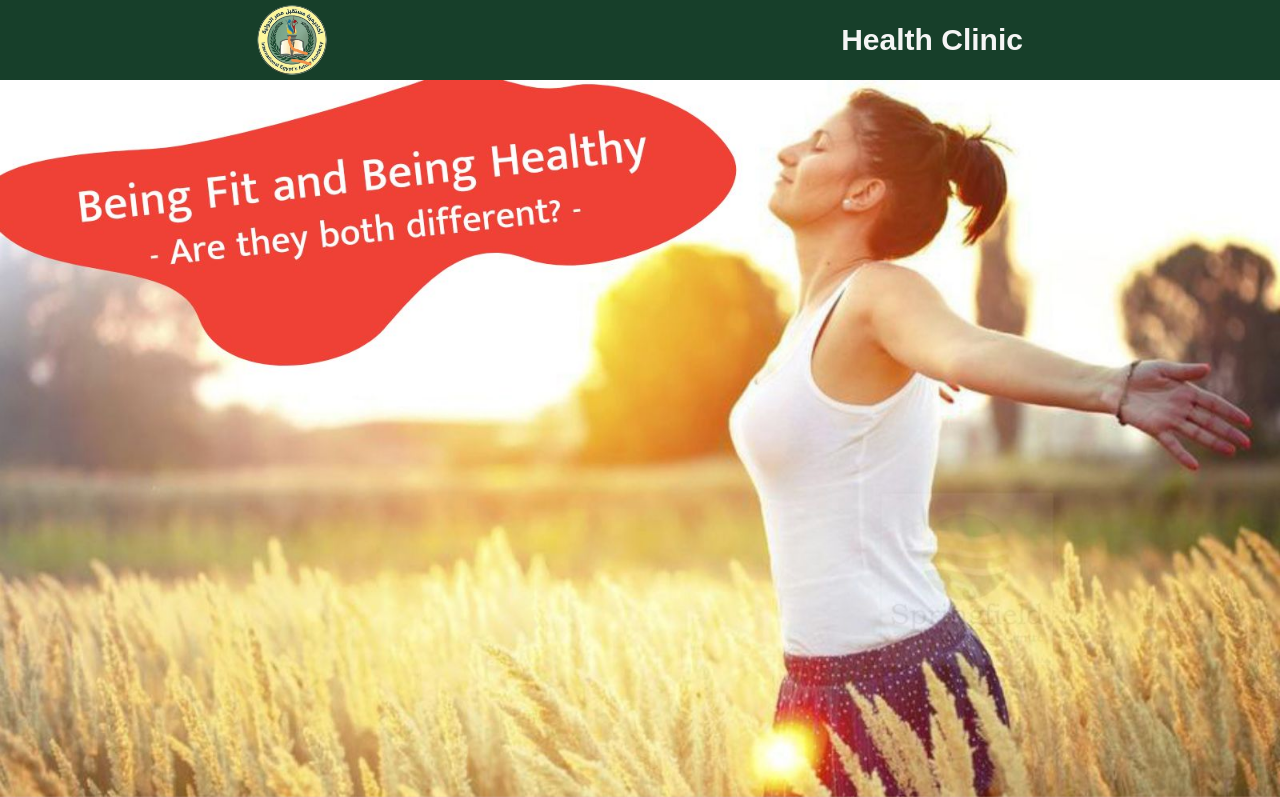
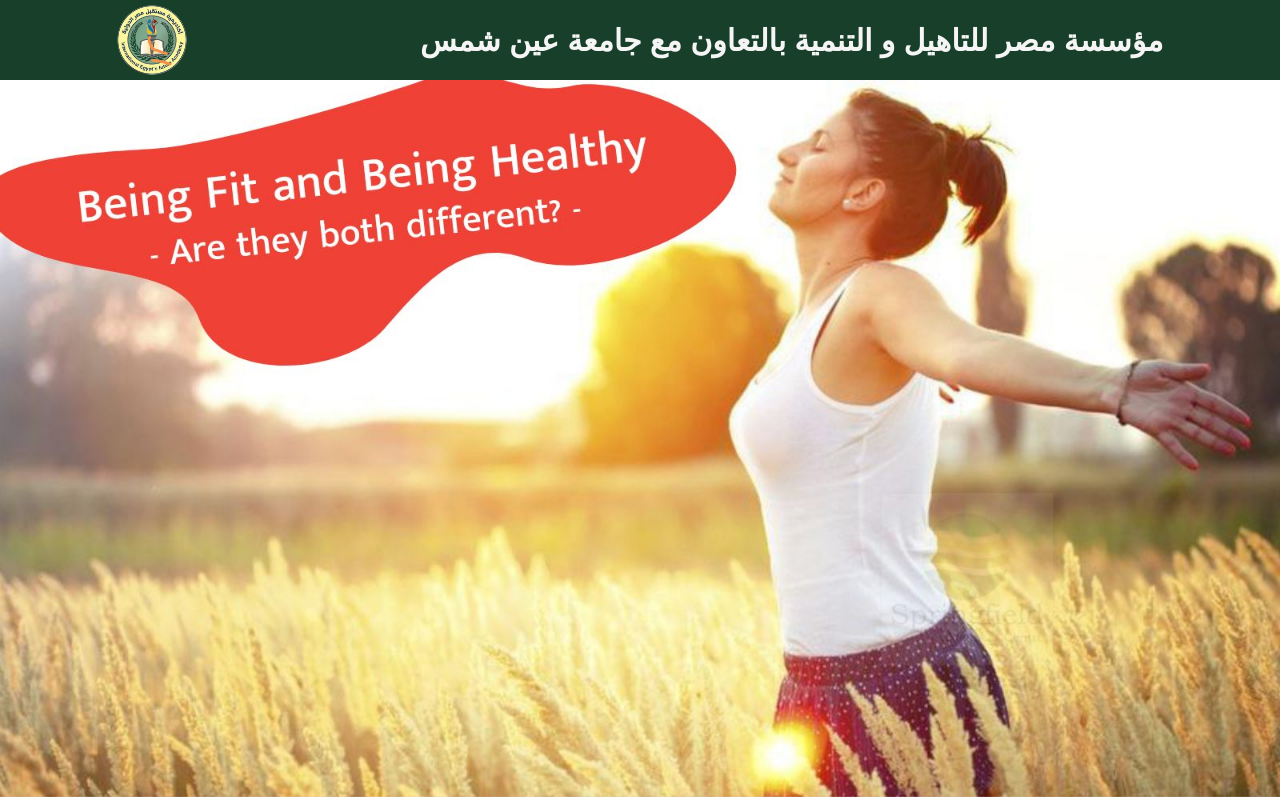
Before and after one commit to Mostafa-Healer/aain-shams, a plain HTML site: page index.html in a window 1280 px wide. Shown: the top 797 px of the page. Drawn offline with Linux system fonts and the light colour scheme.

Commit message:
Update index.html

```diff
--- a/index.html
+++ b/index.html
@@ -11,7 +11,7 @@
     <Header class="header">
         <div class="container-header">
             <img src="./src/WhatsApp Image 2025-09-18 at 00.58.36_c9b339da.jpg" class="Logo" alt="Logo">
-            <P class="Nameofpage" style="color: whitesmoke; font-size: 30px;">Health Clinic</P>
+            <P class="Nameofpage" style="color: whitesmoke; font-size: 30px;">مؤسسة مصر للتاهيل و التنمية بالتعاون مع جامعة عين شمس</P>
         </div>
     </Header>
 
@@ -56,4 +56,5 @@
 
     <script src="./code.js"></script>
 </body>
+
 </html>
```
